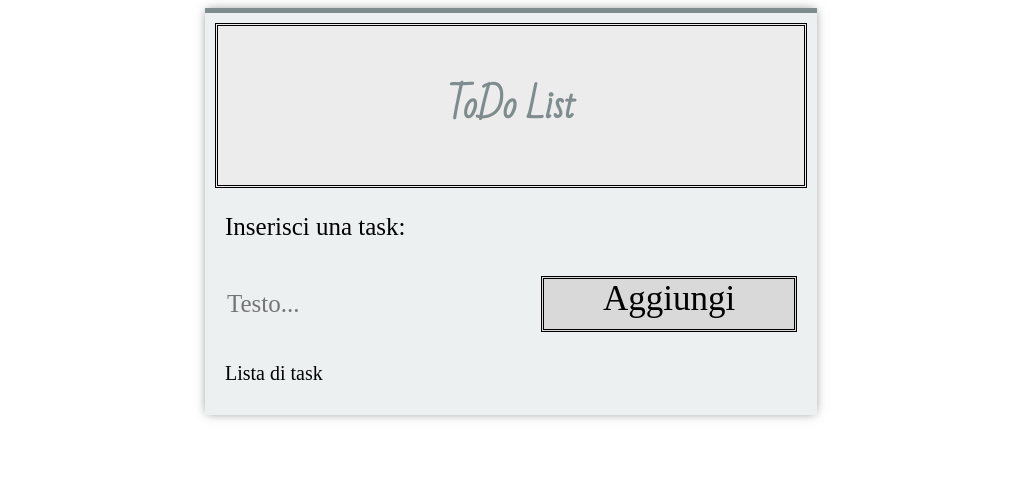
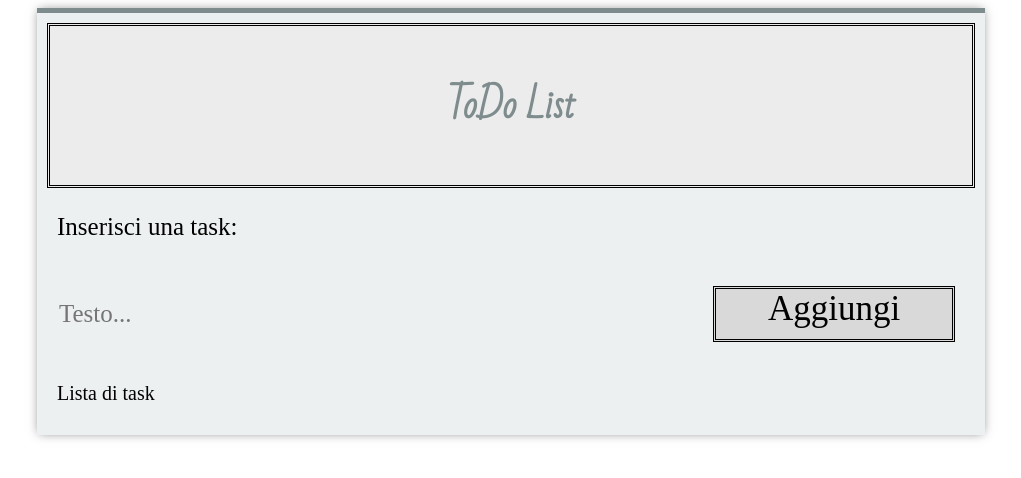
Before and after one commit to acaramma/ToDoList, a plain HTML site: page index.html in a window 1280 px wide. Shown: the whole page, without its empty margins (129-1150 px from the left). Drawn offline with Linux system fonts and the light colour scheme; a web font is replaced by a local one.

Commit message:
fixed css

```diff
--- a/style.css
+++ b/style.css
@@ -5,7 +5,7 @@
 /*div container*/
 #container {
   box-sizing: border-box;
-  width: max-content;
+  width: 75%;
   height: 50%;
   padding: 10px;
   border: 0;
@@ -17,7 +17,7 @@
   font-size: 18px;
 }
 
-/* todo list */
+/* titolo todo list */
 .titolo {
   padding: 20px;
   background: #ECECEC;
@@ -37,7 +37,7 @@
 
 /*aggiungi*/
 #input {
-  width: max-content;
+  width: 75%;
   font-size: 25px;
   background: transparent;
   border: none;
@@ -57,7 +57,6 @@
   justify-content: space-between;
   font-family: 'Artifika', serif;
   padding: 10px;
-  font-size: 20px;
 }
 
 /*input testo*/
@@ -81,6 +80,7 @@
 
 /* aggiungi */
 .Aggiungi {
+  margin: 10px;
   display: block;
   background: #D9D9D9;
   width: 250px;
@@ -99,6 +99,8 @@
 
 /*chiudi*/
 .Chiudi {
+  width: fit-content;
+  height: fit-content;
   background: transparent;
   border: none;
   color: #7F8C8D;
```
